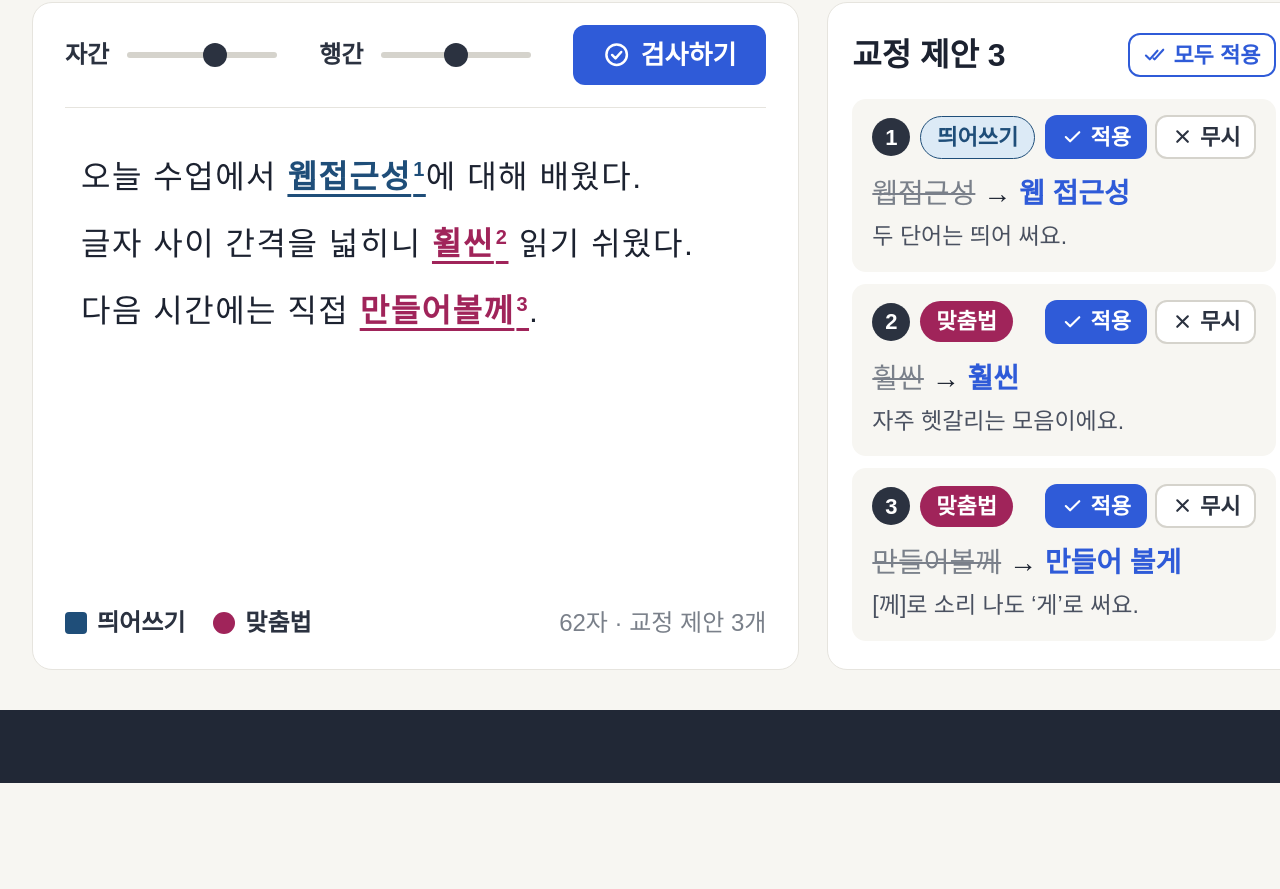
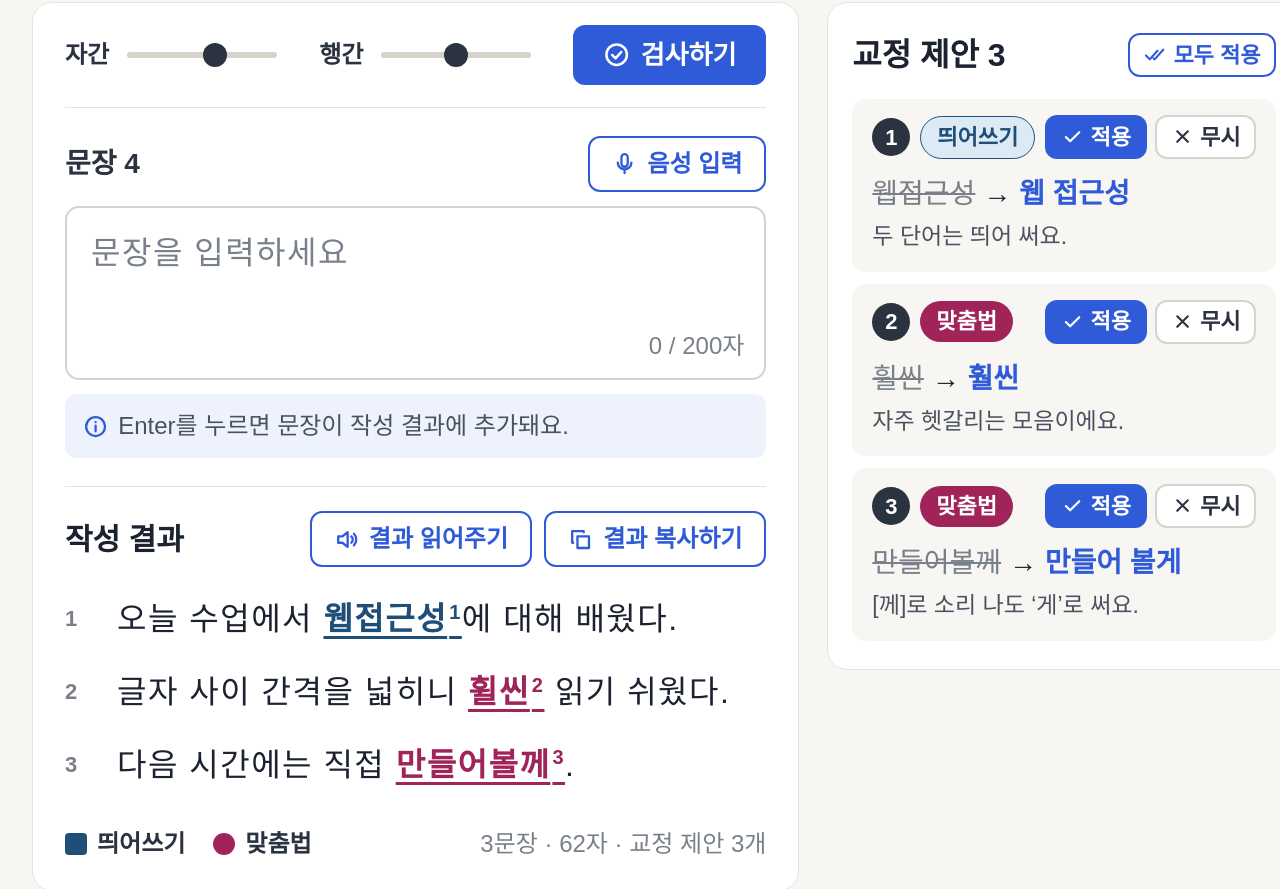
Before and after one commit to erasero/readly, a plain HTML site: page pages/writing.html in a window 1280 px wide. Shown: the part 405-1294 px from the top of the page. Before the commit the page ends 1188 px from the top, so only its background shows below. Drawn offline with Linux system fonts and the light colour scheme; a web font is replaced by a local one.

Commit message:
style: 글쓰기 작성 결과 영역과 음성 입력·읽어주기·복사하기 버튼 추가 (#4)
* style: 글쓰기 문장 입력란과 음성 입력 버튼 추가

* style: 글쓰기 작성 결과 영역과 결과 읽어주기 버튼 추가

* style: 글쓰기 작성 결과 복사하기 버튼 추가

```diff
--- a/css/writing.css
+++ b/css/writing.css
@@ -2,6 +2,7 @@
 .writing-layout {
   display: grid;
   grid-template-columns: 930fr 450fr;
+  align-items: start;
   gap: 28px;
   margin-top: 36px;
 }
@@ -30,17 +31,132 @@
   font-size: var(--fs-small);
 }
 
-.editor__area {
-  flex: 1;
-  min-height: 360px;
-  padding: 36px 16px;
+.btn--md {
+  min-height: 56px;
+  padding: 0 22px;
+  font-size: var(--fs-caption);
+}
+
+.sentence-input {
+  display: flex;
+  flex-direction: column;
+  gap: 14px;
+  padding-top: 28px;
+}
+
+.sentence-input__head {
+  display: flex;
+  align-items: center;
+  justify-content: space-between;
+}
+
+.sentence-input__label {
+  font-size: 28px;
+  font-weight: 700;
+  color: #2b3240;
+}
+
+.sentence-input__box {
+  position: relative;
+  border: 2px solid var(--color-line);
+  border-radius: 14px;
+  transition: border-color 0.2s;
+}
+
+.sentence-input__box:focus-within {
+  border-color: var(--color-primary);
+}
+
+.sentence-input__box textarea {
+  display: block;
+  width: 100%;
+  padding: 20px 24px 48px;
+  border: 0;
+  border-radius: 14px;
+  background: none;
   font-size: 32px;
   letter-spacing: 1.5px;
-  line-height: 2.1;
+  line-height: 1.6;
+  resize: none;
 }
 
-.editor__area:focus {
+.sentence-input__box textarea:focus {
   outline: none;
+}
+
+.sentence-input__box textarea::placeholder {
+  color: var(--color-muted);
+}
+
+.sentence-input__count {
+  position: absolute;
+  right: 20px;
+  bottom: 14px;
+  font-size: var(--fs-caption);
+  color: var(--color-muted);
+}
+
+.sentence-input__hint {
+  display: flex;
+  align-items: center;
+  gap: 10px;
+  padding: 14px 18px;
+  border-radius: var(--radius-control);
+  background-color: var(--color-primary-soft);
+  font-size: var(--fs-caption);
+  color: var(--color-body);
+}
+
+.sentence-input__hint .icon {
+  color: var(--color-primary);
+}
+
+.result {
+  margin-top: 28px;
+  padding: 24px 0;
+  border-top: 1.5px solid var(--color-card-line);
+}
+
+.result__head {
+  display: flex;
+  align-items: center;
+  justify-content: space-between;
+}
+
+.result__title {
+  font-size: 30px;
+  font-weight: 700;
+}
+
+.result__actions {
+  display: flex;
+  gap: 12px;
+}
+
+.result__list {
+  margin-top: 16px;
+  counter-reset: sentence;
+}
+
+.result__list li {
+  position: relative;
+  padding: 6px 0 6px 52px;
+  font-size: 32px;
+  letter-spacing: 1.5px;
+  line-height: 1.9;
+  counter-increment: sentence;
+}
+
+.result__list li::before {
+  content: counter(sentence);
+  position: absolute;
+  top: 6px;
+  left: 0;
+  font-size: 22px;
+  font-weight: 700;
+  line-height: 60px;
+  letter-spacing: 0;
+  color: var(--color-muted);
 }
 
 .err {
--- a/pages/writing.html
+++ b/pages/writing.html
@@ -37,19 +37,39 @@
           <button class="btn btn--primary editor__check" type="button"><svg class="icon" viewBox="0 0 24 24" fill="none" stroke="currentColor" stroke-width="2.2" stroke-linecap="round" stroke-linejoin="round" aria-hidden="true"><path d="M12 3a9 9 0 1 0 0 18a9 9 0 1 0 0-18M8 12.3l3 3 5-5.6"/></svg>검사하기</button>
         </div>
 
-        <!-- [html-validate-disable-next prefer-native-element -- 틀린 부분을 강조해야 해서 textarea 대신 contenteditable 사용] -->
-        <div class="editor__area" contenteditable="true" spellcheck="false" role="textbox" aria-multiline="true" aria-label="글 입력">
-          <p>오늘 수업에서 <mark class="err err--space">웹접근성<sup>1</sup></mark>에 대해 배웠다.</p>
-          <p>글자 사이 간격을 넓히니 <mark class="err err--spell">휠씬<sup>2</sup></mark> 읽기 쉬웠다.</p>
-          <p>다음 시간에는 직접 <mark class="err err--spell">만들어볼께<sup>3</sup></mark>.</p>
+        <div class="sentence-input">
+          <div class="sentence-input__head">
+            <label class="sentence-input__label" for="sentence">문장 4</label>
+            <button class="btn btn--outline-blue btn--md" type="button" aria-pressed="false"><svg class="icon" viewBox="0 0 24 24" fill="none" stroke="currentColor" stroke-width="2.2" stroke-linecap="round" stroke-linejoin="round" aria-hidden="true"><path d="M12 3a3 3 0 0 0-3 3v6a3 3 0 0 0 6 0V6a3 3 0 0 0-3-3zM5.5 11a6.5 6.5 0 0 0 13 0M12 17.5V21"/></svg>음성 입력</button>
+          </div>
+          <div class="sentence-input__box">
+            <textarea id="sentence" name="sentence" rows="2" maxlength="200" placeholder="문장을 입력하세요"></textarea>
+            <span class="sentence-input__count">0 / 200자</span>
+          </div>
+          <p class="sentence-input__hint"><svg class="icon" viewBox="0 0 24 24" fill="none" stroke="currentColor" stroke-width="2.2" stroke-linecap="round" stroke-linejoin="round" aria-hidden="true"><path d="M12 3a9 9 0 1 0 0 18a9 9 0 1 0 0-18M12 11v5.5M12 7.8h.01"/></svg>Enter를 누르면 문장이 작성 결과에 추가돼요.</p>
         </div>
+
+        <section class="result" aria-labelledby="result-title">
+          <div class="result__head">
+            <h2 class="result__title" id="result-title">작성 결과</h2>
+            <div class="result__actions">
+              <button class="btn btn--outline-blue btn--md" type="button"><svg class="icon" viewBox="0 0 24 24" fill="none" stroke="currentColor" stroke-width="2.2" stroke-linecap="round" stroke-linejoin="round" aria-hidden="true"><path d="M4 9h4l5-4v14l-5-4H4zM16.5 9a4 4 0 0 1 0 6M19 6.5a8 8 0 0 1 0 11"/></svg>결과 읽어주기</button>
+              <button class="btn btn--outline-blue btn--md" type="button"><svg class="icon" viewBox="0 0 24 24" fill="none" stroke="currentColor" stroke-width="2.2" stroke-linecap="round" stroke-linejoin="round" aria-hidden="true"><path d="M9 9h11v11H9zM5 15H4V4h11v1"/></svg>결과 복사하기</button>
+            </div>
+          </div>
+          <ol class="result__list">
+            <li>오늘 수업에서 <mark class="err err--space">웹접근성<sup>1</sup></mark>에 대해 배웠다.</li>
+            <li>글자 사이 간격을 넓히니 <mark class="err err--spell">휠씬<sup>2</sup></mark> 읽기 쉬웠다.</li>
+            <li>다음 시간에는 직접 <mark class="err err--spell">만들어볼께<sup>3</sup></mark>.</li>
+          </ol>
+        </section>
 
         <div class="editor__footer">
           <ul class="legend">
             <li class="legend__item legend__item--space">띄어쓰기</li>
             <li class="legend__item legend__item--spell">맞춤법</li>
           </ul>
-          <span class="editor__count">62자 · 교정 제안 3개</span>
+          <span class="editor__count">3문장 · 62자 · 교정 제안 3개</span>
         </div>
       </section>
 
```
